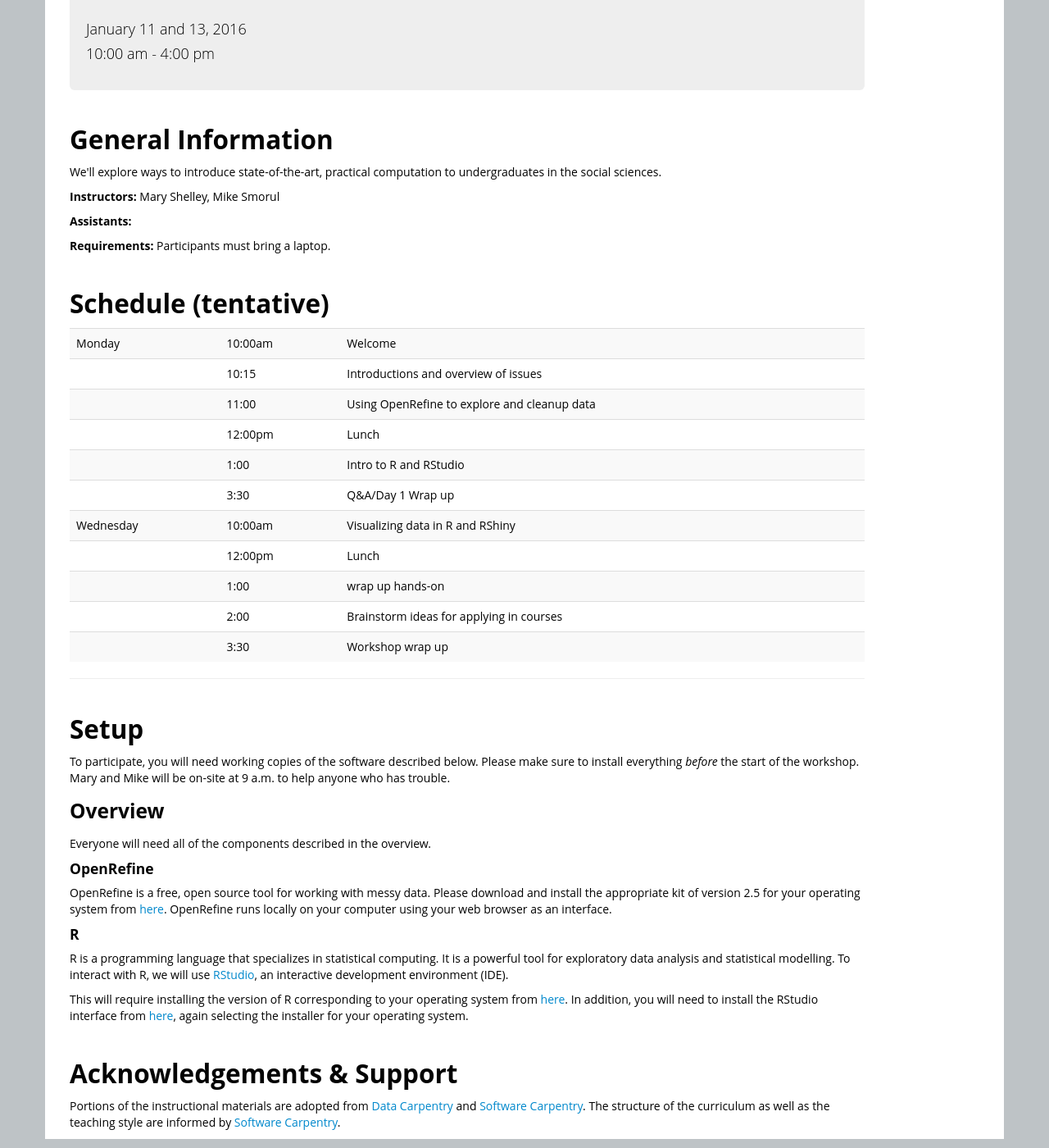
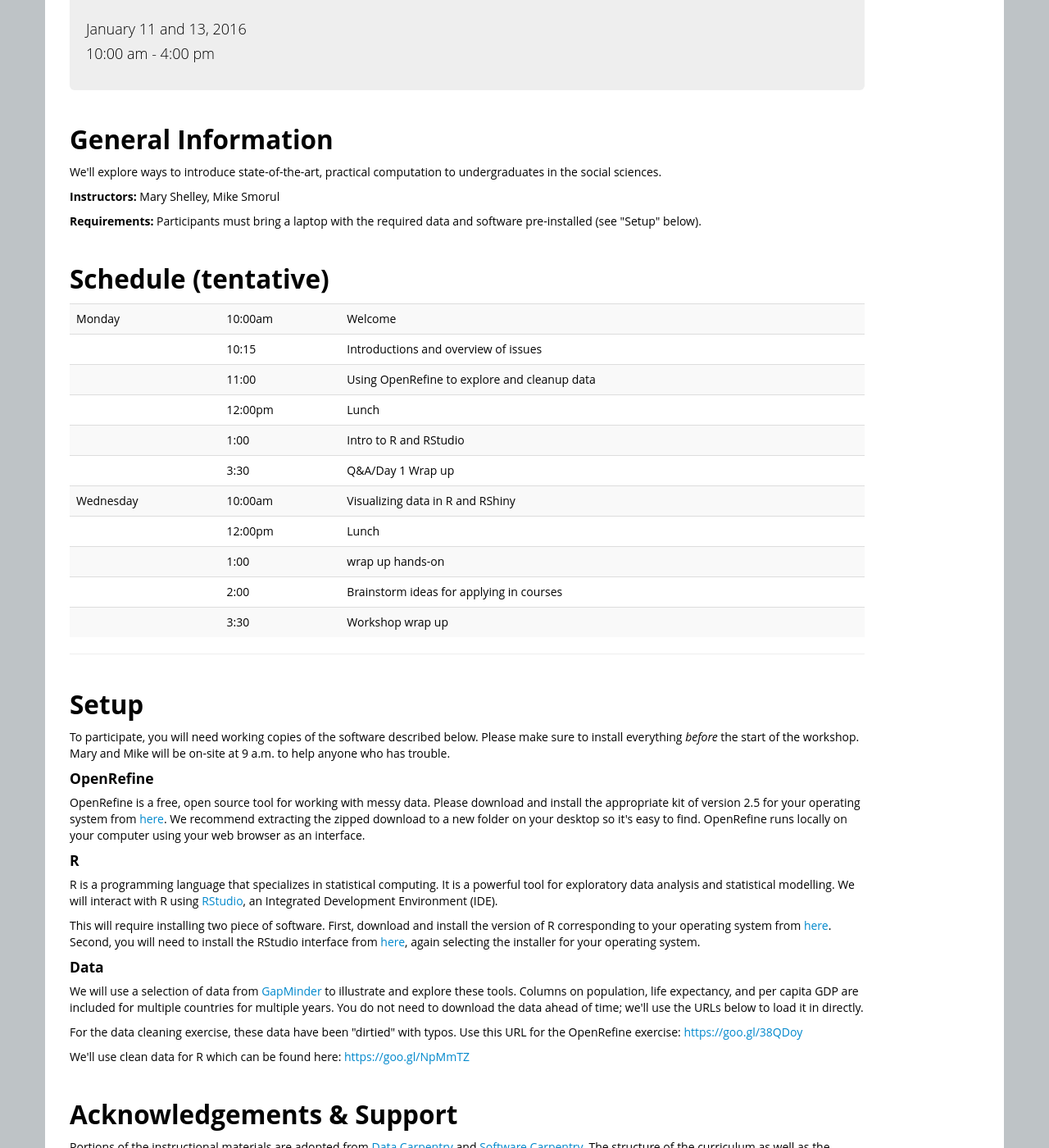
Before and after one commit to SESYNC-ci/BSOS-Jan-2015, a Jekyll site: the page built from index.html, in a window 1280 px wide and 1400 px high, scrolled down 195 px. Shown: the whole window at 82% size. Built offline with Jekyll 4.4.1, drawn with Linux system fonts in a browser that asks for light colours.

Commit message:
updated setup with data

```diff
--- a/_includes/setup.html
+++ b/_includes/setup.html
@@ -1,17 +1,24 @@
-<h3>Overview</h3>
-<p>
-	Everyone will need all of the components described in the overview.
-</p>
-
     <h4>OpenRefine</h4>
-    OpenRefine is a free, open source tool for working with messy data. Please download and install the appropriate kit of version 2.5 for your operating system from <a href="http://openrefine.org/download.html"> here</a>. OpenRefine runs locally on your computer using your web browser as an interface.
+    OpenRefine is a free, open source tool for working with messy data. Please download and install the appropriate kit of version 2.5 for your operating system from <a href="http://openrefine.org/download.html"> here</a>. We recommend extracting the zipped download to a new folder on your desktop so it's easy to find. OpenRefine runs locally on your computer using your web browser as an interface.
 
     <h4>R</h4>
     <p>
-      R is a programming language that specializes in statistical computing. It is a powerful tool for exploratory data analysis and statistical modelling. To interact with R, we will
-      use <a href="http://www.rstudio.com/">RStudio</a>, an interactive
-      development environment (IDE).
+      R is a programming language that specializes in statistical computing. It is a powerful tool for exploratory data analysis and statistical modelling. We will
+      interact with R using <a href="http://www.rstudio.com/">RStudio</a>, an Integrated Development Environment (IDE).
     </p>
 	<p>
-	  This will require installing the version of R corresponding to your operating system from <a href="https://cran.r-project.org/">here</a>. In addition, you will need to install the RStudio interface from <a href="https://www.rstudio.com/products/rstudio/download/">here</a>, again selecting the installer for your operating system.
+	  This will require installing two piece of software. First, download and install the version of R corresponding to your operating system from <a href="https://cran.r-project.org/">here</a>. Second, you will need to install the RStudio interface from <a href="https://www.rstudio.com/products/rstudio/download/">here</a>, again selecting the installer for your operating system.
 	</p>
+
+	<h4>Data</h4>
+	<p>
+	We will use a selection of data from <a href="http://www.gapminder.org/about-gapminder/">GapMinder</a> to illustrate and explore these tools. Columns on population, life expectancy, and per capita GDP are included for multiple countries for multiple years. You do not need to download the data ahead of time; we'll use the URLs below to load it in directly.
+	</p>
+	<p>
+	For the data cleaning exercise, these data have been "dirtied" with typos. Use this URL for the OpenRefine exercise: <a href="https://goo.gl/38QDoy">https://goo.gl/38QDoy</a>
+	<!-- https://raw.githubusercontent.com/tracykteal/openrefine-gapminder/gh-pages/gapminder-messy-openrefine.csv -->
+	</p>
+	<p>
+	We'll use clean data for R which can be found here: <a href="https://goo.gl/NpMmTZ">https://goo.gl/NpMmTZ</a>
+	<!-- https://raw.githubusercontent.com/msmorul/datacarpentry-shiny/master/data/gapminder-FiveYearData.csv -->
+	</p>
--- a/_layouts/default.html
+++ b/_layouts/default.html
@@ -25,6 +25,7 @@
             <p>&nbsp;<br/>
 			  {{page.humandate}}
 				  {% if page.humantime %}<br/>{{page.humantime}}{% endif %}
+			  <br/>{{address1}}
 	       </div>
           </div>
         </div>
--- a/index.html
+++ b/index.html
@@ -19,21 +19,12 @@ We'll explore ways to introduce state-of-the-art, practical computation to under
   <strong>Instructors:</strong>
   {{page.instructor | join: ', ' %}}
 </p>
-<p>
-  <strong>Assistants:</strong>
-  {{page.assistant | join: ', ' %}}
 {% endif %}
 
 <p>
   <strong>Requirements:</strong>
-  Participants must bring a laptop.</strong>
+  Participants must bring a laptop with the required data and software pre-installed (see "Setup" below).</strong>
 </p>
-
-<!--
-    This block automatically inserts a contact email address if one has been specified for the page.
-    If one hasn't, this block inserts the generic contact address for Software Carpentry.
--->
-
 
 
 <h2>Schedule (tentative)</h2>
```
Also changed, not shown: other parts of index.html (+1 -1 lines).
